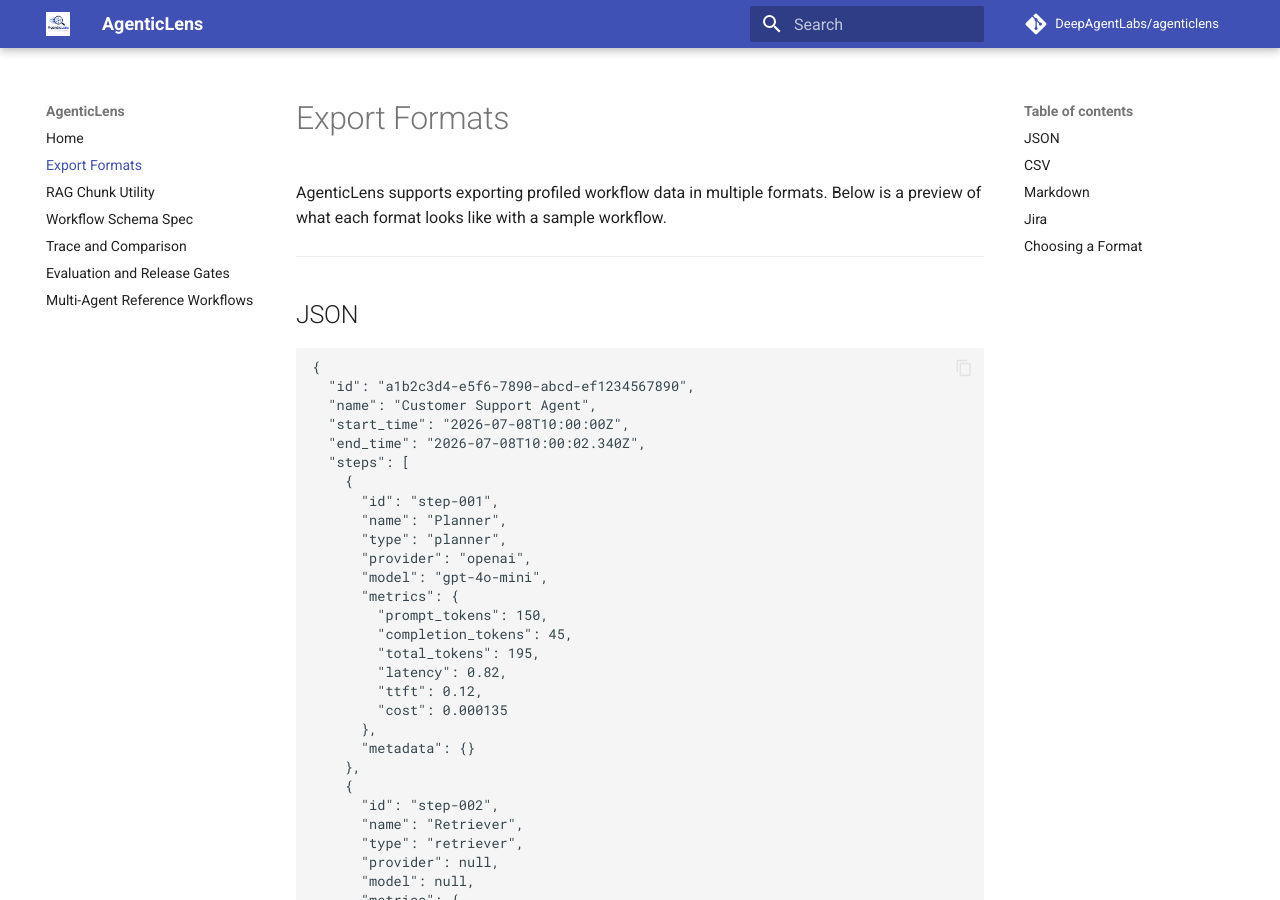
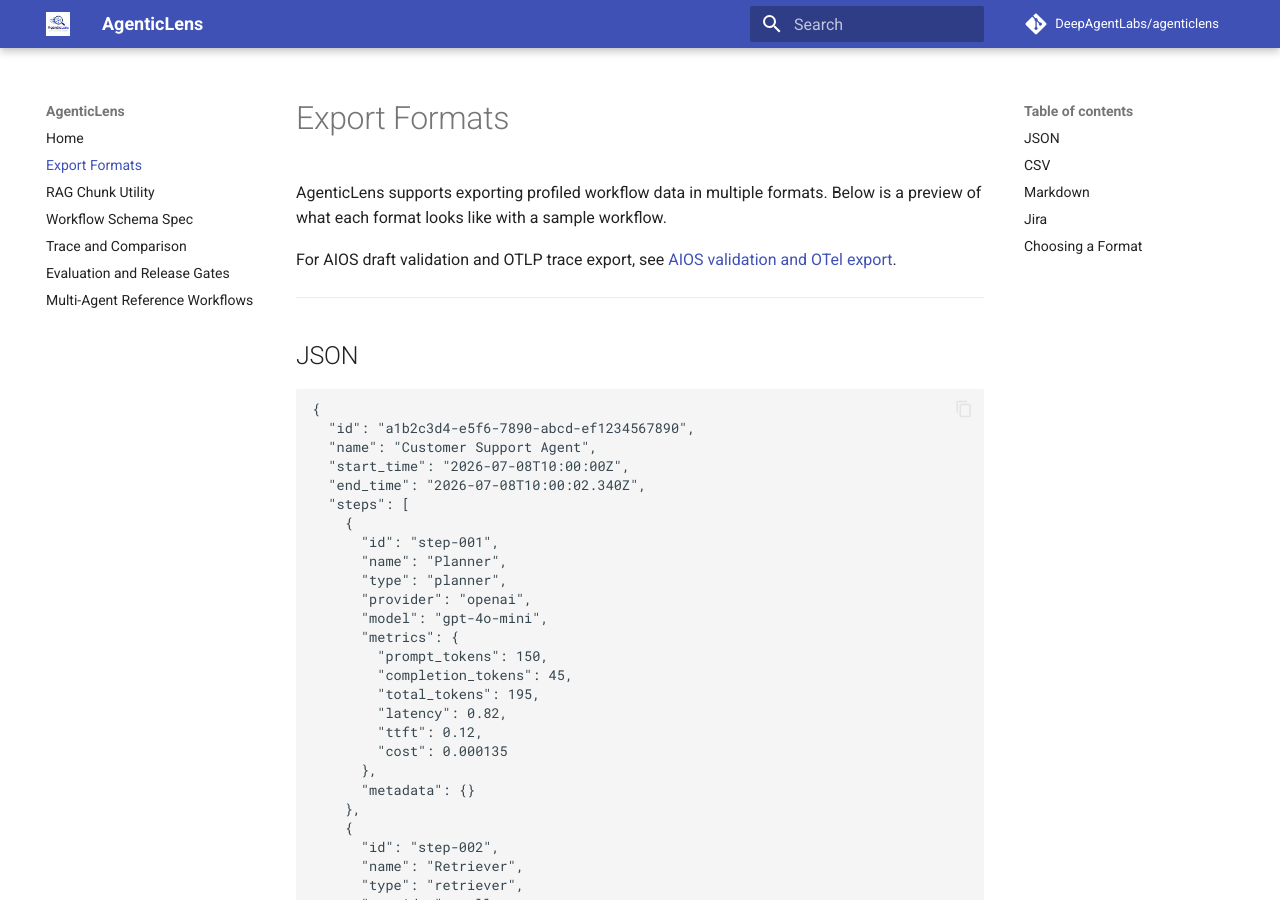
Before and after one commit to DeepAgentLabs/agenticlens, an MkDocs documentation site: the page built from docs/export-formats.md, in a window 1280 px wide and 900 px high. Built offline with MkDocs 1.6.1 and Material for MkDocs 9.7.7, drawn with Linux system fonts in a browser that asks for light colours; comment, search, counter and statistics services are not loaded.

Commit message:
docs: link aios validation and otlp guide

```diff
--- a/docs/export-formats.md
+++ b/docs/export-formats.md
@@ -2,6 +2,9 @@
 
 AgenticLens supports exporting profiled workflow data in multiple formats.
 Below is a preview of what each format looks like with a sample workflow.
+
+For AIOS draft validation and OTLP trace export, see
+[AIOS validation and OTel export](aios-validation-and-otel.md).
 
 ---
 
```
